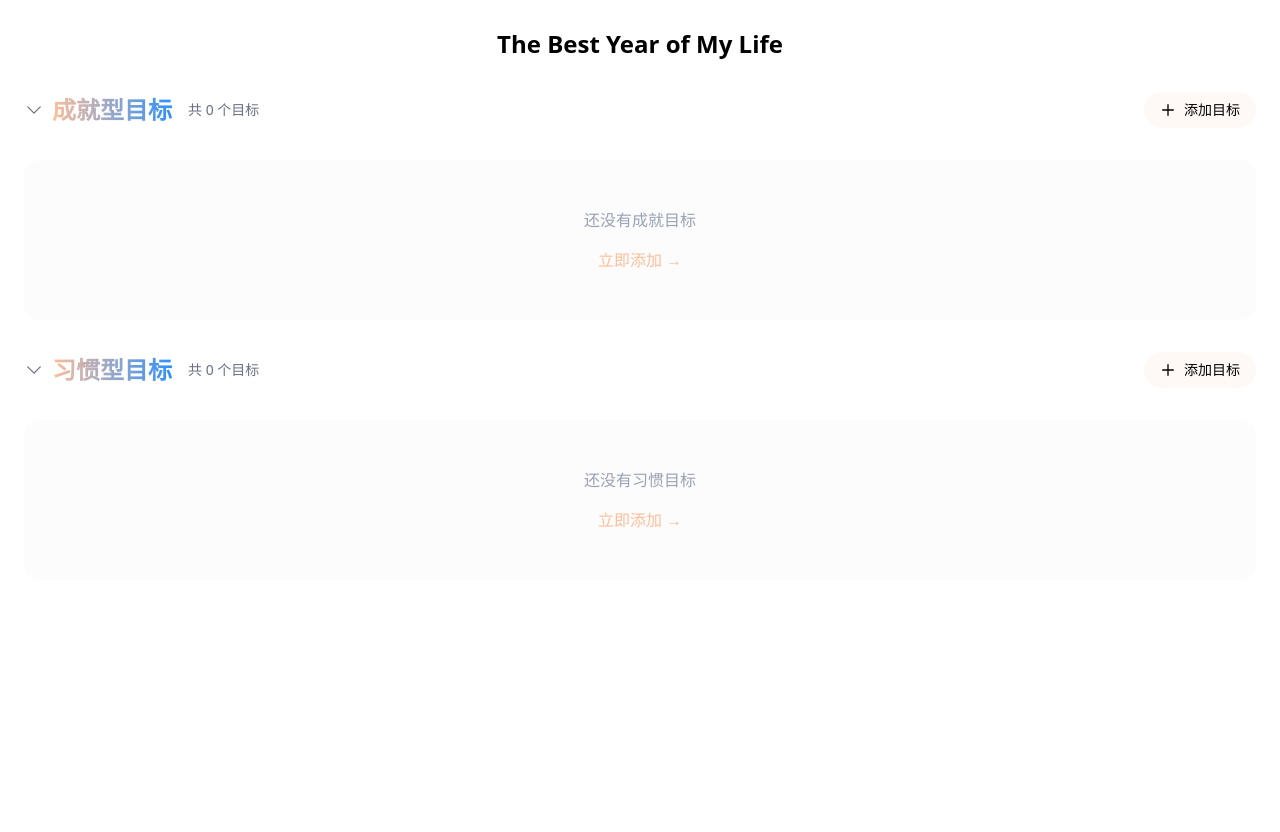
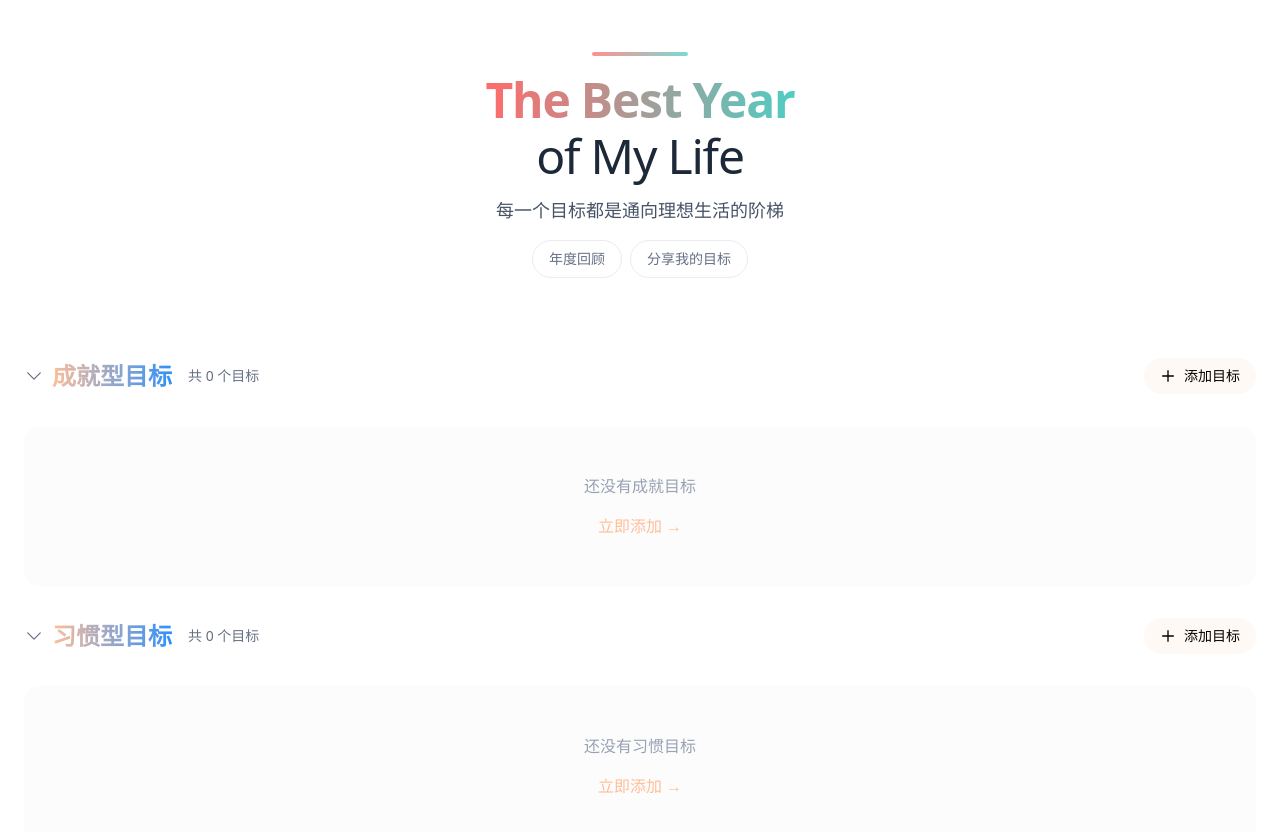
Before and after one commit to adcwa/bestplan, a Next.js app: page / in a window 1280 px wide. Shown: the top 832 px of the page. Before the commit the page ends 800 px from the top, so only its background shows below. Built offline with nearby package versions, Linux system fonts and the light colour scheme.

Commit message:
优化 title 标题

```diff
--- a/src/components/GoalTracker.tsx
+++ b/src/components/GoalTracker.tsx
@@ -2,7 +2,7 @@ import React, { useState, useEffect } from 'react';
 import type { Goal, GoalType, Event } from '../types/goals';
 import { GoalList, AddGoalModal, EventForm } from './index';
 import { getStorageService } from '../services/storage';
-import { motion } from 'framer-motion';
+import { motion, AnimatePresence } from 'framer-motion';
 
 const storage = getStorageService();
 
@@ -14,7 +14,7 @@ const generateId = (): string => {
   return `${timestamp}-${randomStr}`;
 };
 
-const GoalTracker: React.FC = () => {
+export const GoalTracker: React.FC = () => {
   const [goals, setGoals] = useState<Goal[]>([]);
   const [isAddModalOpen, setIsAddModalOpen] = useState(false);
   const [selectedGoalType, setSelectedGoalType] = useState<GoalType | null>(null);
@@ -165,15 +165,57 @@ const GoalTracker: React.FC = () => {
 
   return (
     <div className="max-w-7xl mx-auto p-6 space-y-8 mt-1">
-      <div className="flex justify-between items-center">
-        <motion.h1
+      <div className="flex flex-col items-center justify-center py-12 text-center space-y-4">
+        <motion.div
           initial={{ opacity: 0, y: -20 }}
           animate={{ opacity: 1, y: 0 }}
-          transition={{ duration: 0.5 }}
-          className="text-2xl font-bold mx-auto"
+          transition={{ duration: 0.6, ease: "easeOut" }}
+          className="relative"
         >
-          The Best Year of My Life
-        </motion.h1>
+          {/* 装饰性元素 */}
+          <div className="absolute -top-6 left-1/2 -translate-x-1/2 w-24 h-1 bg-gradient-to-r from-[#FF6B6B] to-[#4ECDC4] rounded-full opacity-75" />
+
+          <h1 className="text-4xl md:text-5xl font-bold tracking-tight">
+            <span className="bg-clip-text text-transparent bg-gradient-to-r from-[#FF6B6B] to-[#4ECDC4]">
+              The Best Year
+            </span>
+            <br />
+            <span className="text-neutral-800 mt-2 block font-light">
+              of My Life
+            </span>
+          </h1>
+
+          {/* 激励性副标题 */}
+          <motion.p
+            initial={{ opacity: 0 }}
+            animate={{ opacity: 1 }}
+            transition={{ delay: 0.3, duration: 0.6 }}
+            className="mt-4 text-neutral-600 text-lg max-w-md mx-auto"
+          >
+            每一个目标都是通向理想生活的阶梯
+          </motion.p>
+        </motion.div>
+
+        {/* 互动元素 */}
+        <motion.div
+          initial={{ opacity: 0 }}
+          animate={{ opacity: 1 }}
+          transition={{ delay: 0.6, duration: 0.6 }}
+          className="flex items-center gap-2 text-sm text-neutral-500 mt-6"
+        >
+          <button
+            className="px-4 py-2 rounded-full border border-neutral-200 hover:border-[#4ECDC4] hover:text-[#4ECDC4] transition-all duration-300"
+            onClick={() => {/* 可以添加查看年度总结等功能 */}}
+          >
+            年度回顾
+          </button>
+          <button
+            className="px-4 py-2 rounded-full border border-neutral-200 hover:border-[#FF6B6B] hover:text-[#FF6B6B] transition-all duration-300"
+            onClick={() => {/* 可以添加分享功能 */}}
+          >
+            分享我的目标
+          </button>
+        </motion.div>
       </div>
 
       <div className="grid grid-cols-1 gap-8">
```
